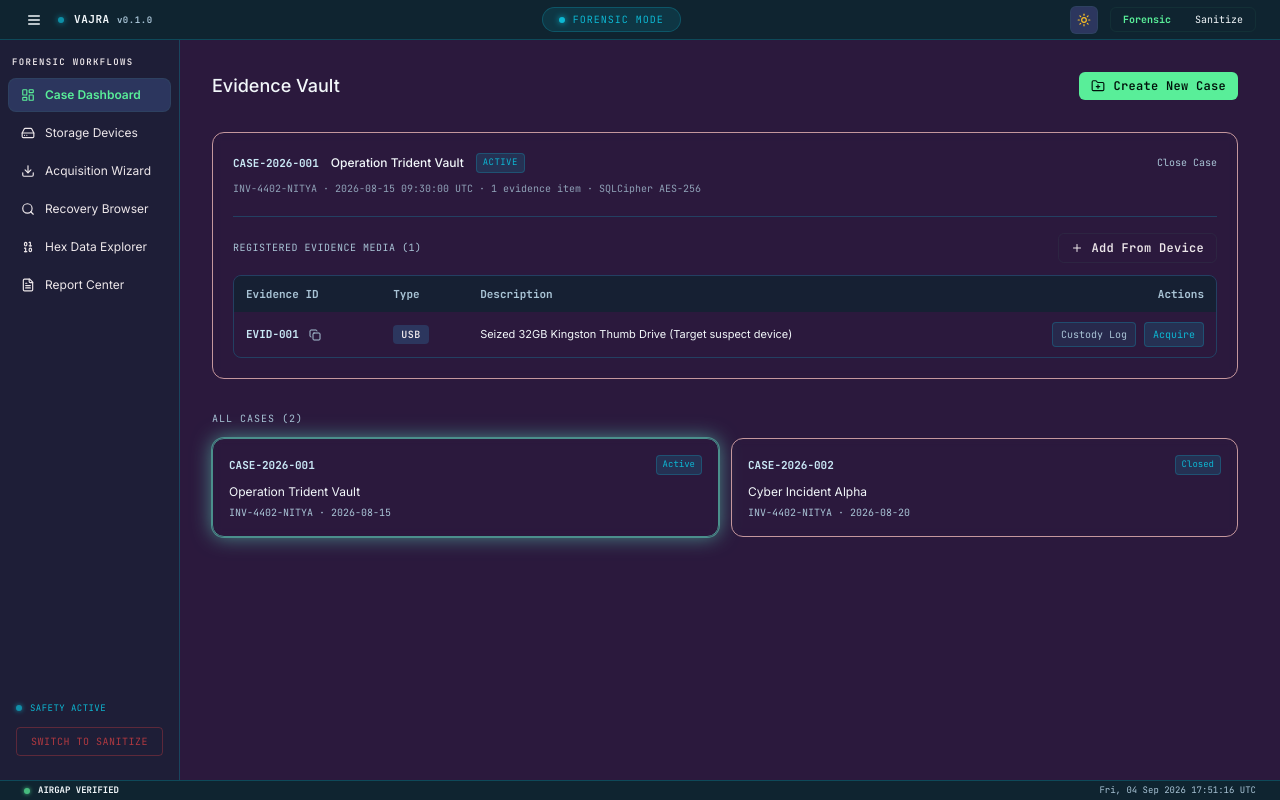
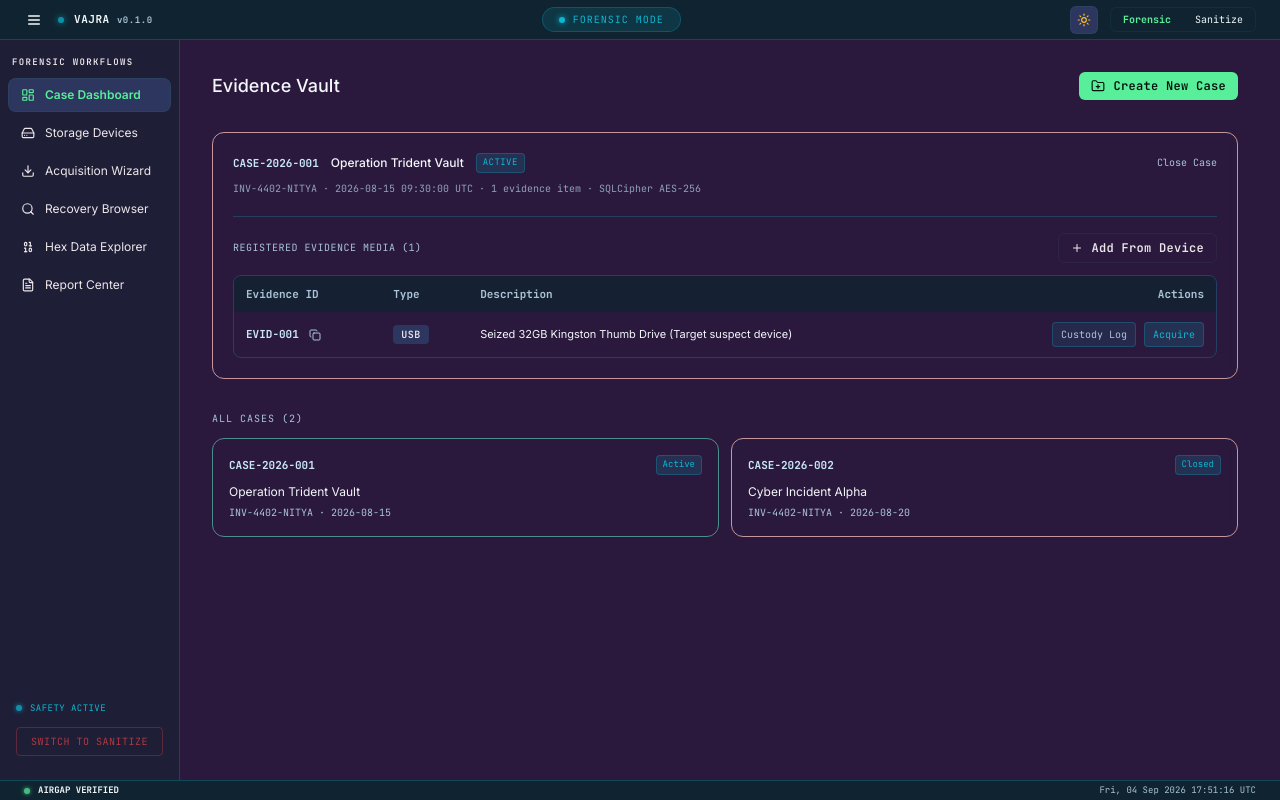
Before and after one commit to syedzahidsaleem/vajra-forensics-platform, a React (Vite) app in the folder ui/: page / in a window 1280 px wide. Built offline with nearby package versions, Linux system fonts and the light colour scheme.

Commit message:
style(ui): remove glow effect on case cards while retaining hover pop-up lift

```diff
--- a/ui/src/components/ui/vajra-components.tsx
+++ b/ui/src/components/ui/vajra-components.tsx
@@ -222,7 +222,7 @@ export function GlassCard({
         bg-[var(--surface)]/70
         backdrop-blur-sm
         ${selected
-          ? 'shadow-[0_0_0_1px_var(--primary),0_0_20px_var(--primary)]'
+          ? 'shadow-sm'
           : danger
           ? 'shadow-[0_0_12px_rgba(239,68,68,0.1)]'
           : ''
--- a/ui/src/globals.css
+++ b/ui/src/globals.css
@@ -259,7 +259,7 @@
 }
 
 /* ==========================================================================
-   Report Type & Case Card Hover Lift & Primary Shadow
+   Report Type & Case Card Hover Pop-Up Lift (No Glow)
    ========================================================================== */
 .report-type-card,
 .case-card {
@@ -271,5 +271,5 @@
 .report-type-card:hover,
 .case-card:hover {
   transform: translateY(-4px);
-  box-shadow: 0 8px 24px color-mix(in srgb, var(--primary) 25%, transparent);
+  box-shadow: 0 8px 24px rgba(0, 0, 0, 0.28);
 }
```
